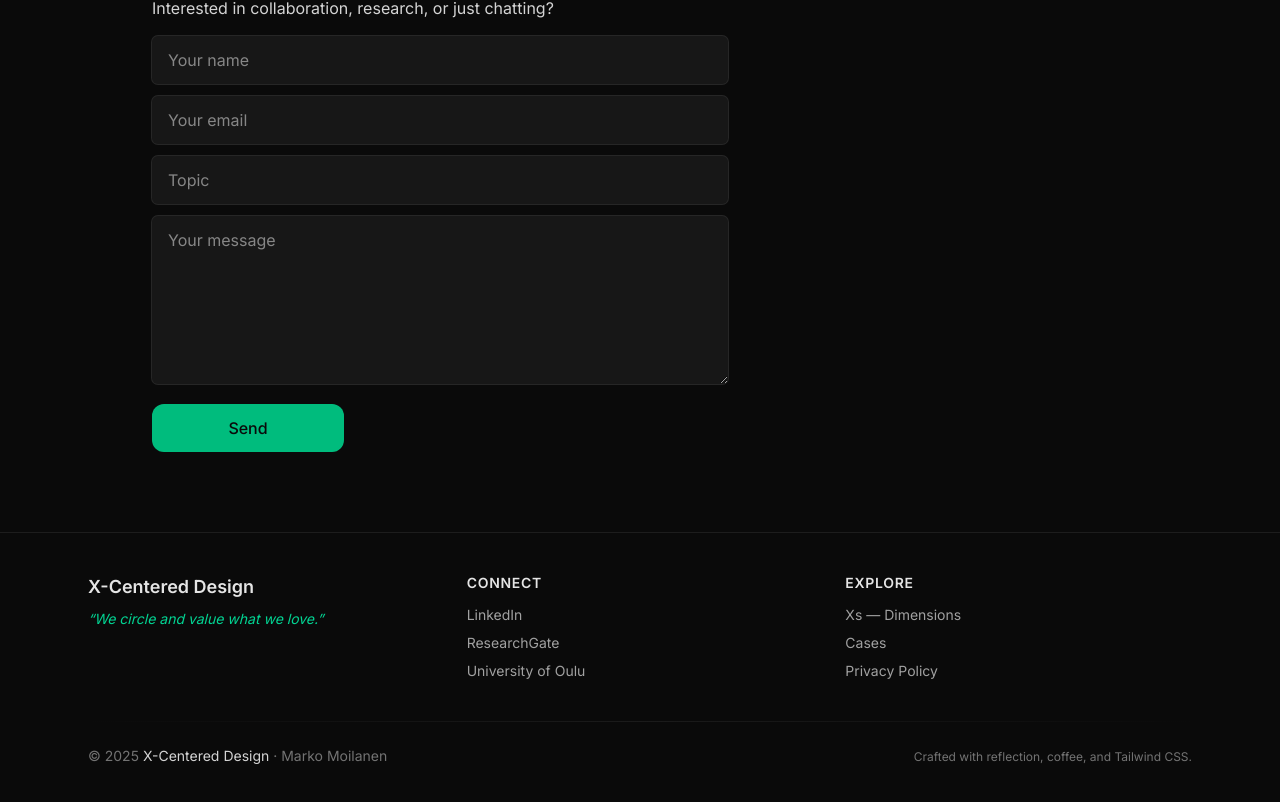
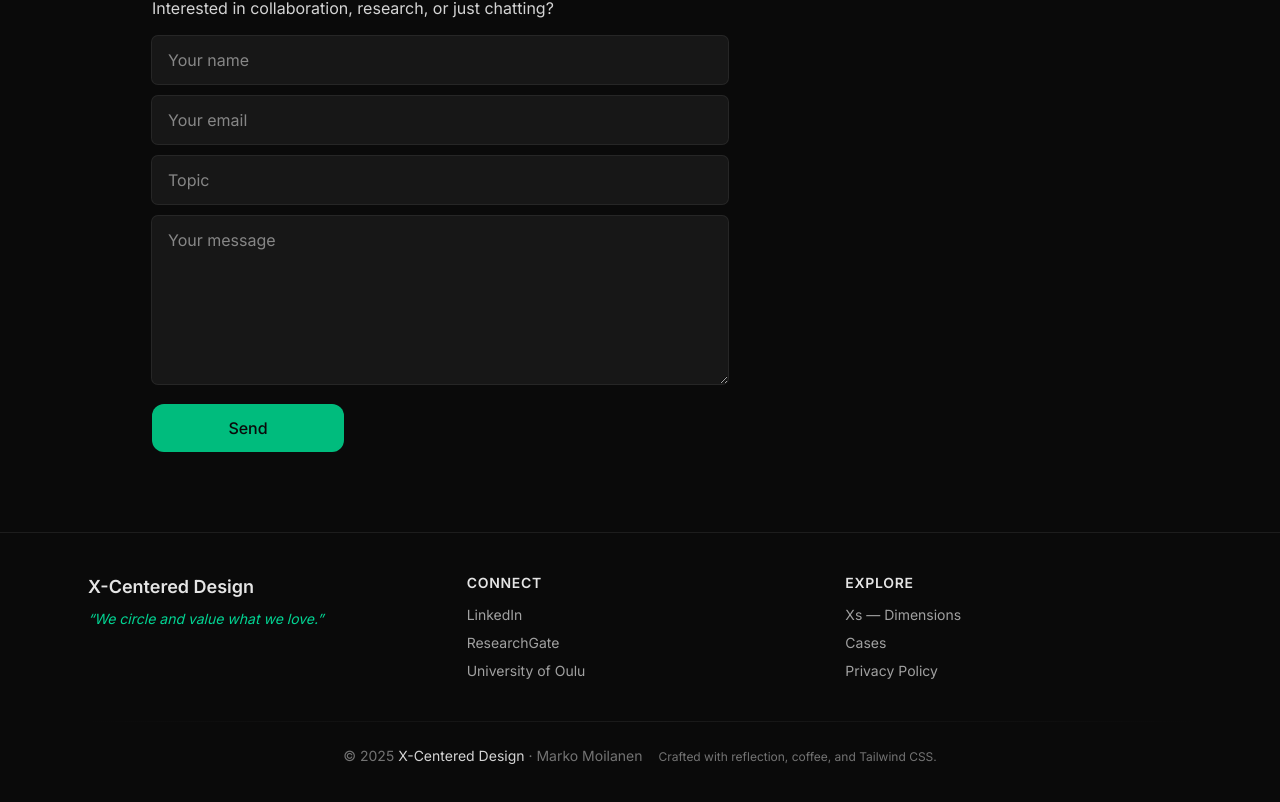
Before and after one commit to moilanenmime/xcentered, a Next.js app: page / in a window 1280 px wide. Shown: the part 909-1711 px from the top of the page. Built offline with nearby package versions, Linux system fonts and the light colour scheme.

Commit message:
refactor: center bottom bar layout for consistent alignment across all screen sizes

```diff
--- a/components/Footer.tsx
+++ b/components/Footer.tsx
@@ -90,8 +90,8 @@ export default function Footer() {
         {/* Divider (fix class name) */}
         <div className="mt-10 h-px w-full bg-gradient-to-r from-transparent via-neutral-800/60 to-transparent" />
 
-        {/* Bottom bar: left-aligned on mobile, spaced on sm+ */}
-        <div className="mt-6 flex flex-col gap-2 sm:flex-row sm:items-center sm:justify-between">
+        {/* Bottom bar: centered on all sizes */}
+        <div className="mt-6 flex flex-col items-center gap-2 sm:flex-row sm:items-center sm:justify-center sm:gap-4 text-center">
           <p className="text-sm text-neutral-500">
             © {new Date().getFullYear()}{" "}
             <span className="text-neutral-300">X-Centered Design</span> · Marko
```
